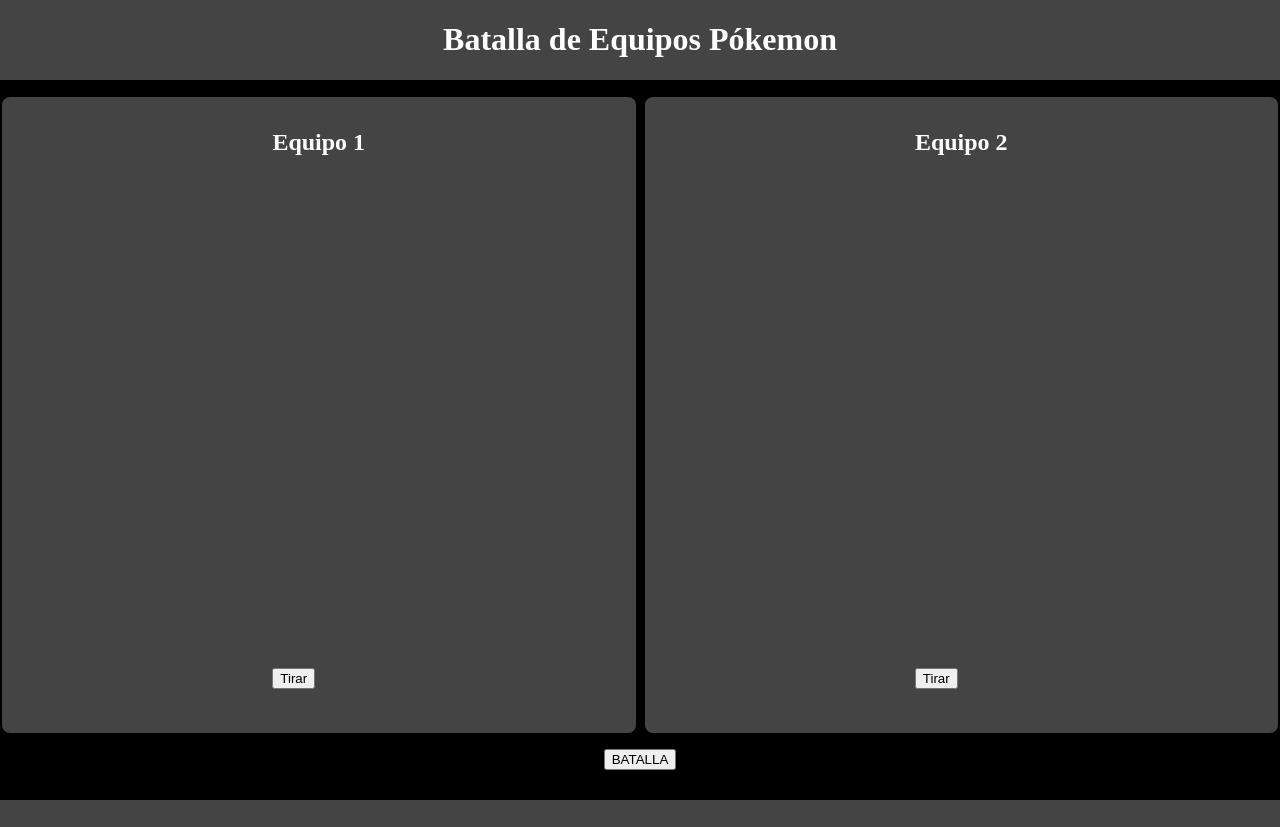
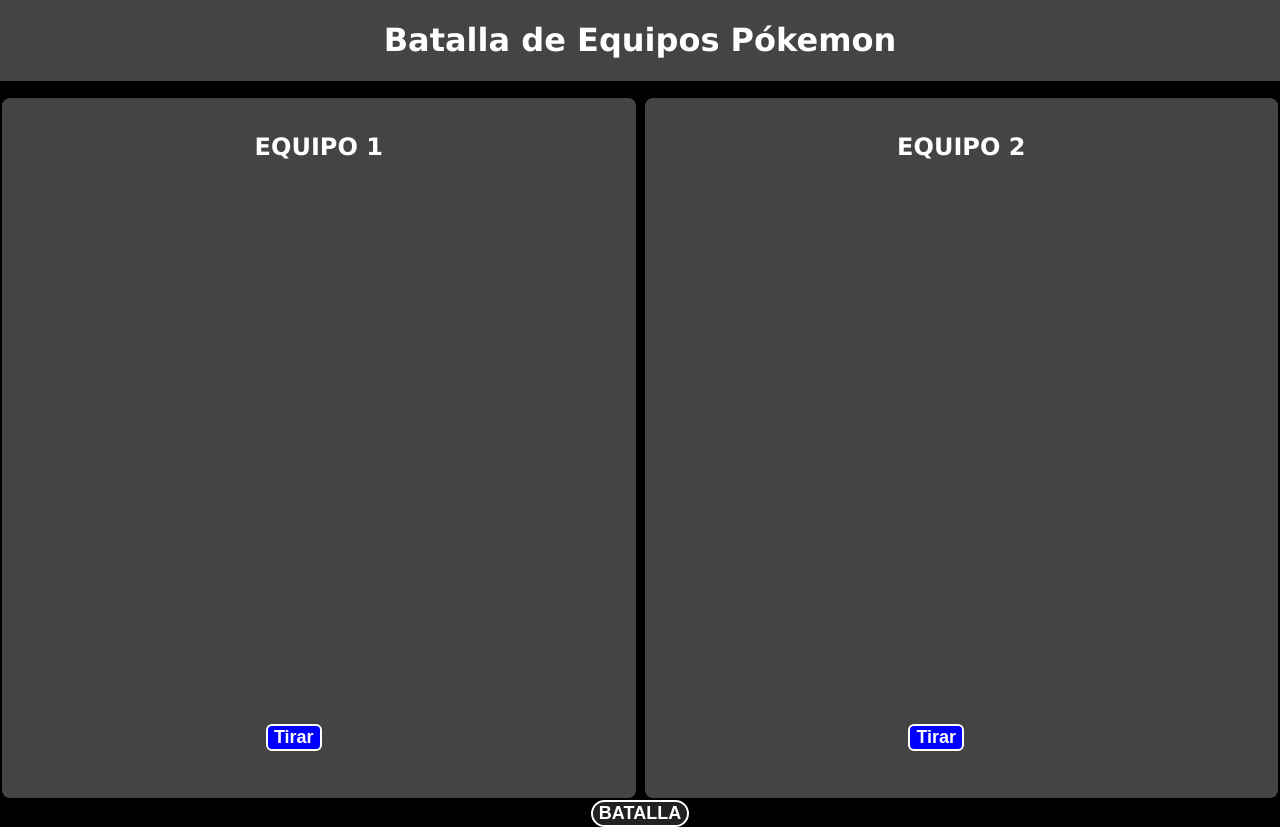
Before and after one commit to vfigunn/figunValentin, a PHP site: page / in a window 1280 px wide. Before the commit the page ends 800 px from the top, so only its background shows below. Run offline with PHP 8.4, Linux system fonts and the light colour scheme.

Commit message:
TP N1 PokeApi

```diff
--- a/Practica-04/getPokemons/funciones/3vs3.js
+++ b/Practica-04/getPokemons/funciones/3vs3.js
@@ -38,7 +38,6 @@ const getPokemons = async()=>{
     const elegidos = [];
     const pokemones = await getAllPokemons()
 
-
     for(i=0;i<6;i++){
         const id = getNumRand(1,pokemones.length)
         const pokemonUrl = pokemones[id].url
--- a/TPN1_POKEAPI/functions/fn_1.js
+++ b/TPN1_POKEAPI/functions/fn_1.js
@@ -45,8 +45,12 @@ const getPokemons = async()=>{
 
         //Batalla
         $btn_batalla.disabled = true
+
         $btn_batalla.addEventListener('click',()=>{
             generarBatalla(statsEquipoUno,statsEquipoDos)
+            $btn_batalla.style.backgroundColor = '#222'
+            $btn_batalla.disabled=true
+
         })
 
 
@@ -87,10 +91,14 @@ const getPokemons = async()=>{
             document.getElementById('dado2_E1').textContent = `Dado 2: ${dado_2}`
 
             if(tirada_e1===3){
+                $btn_dadosE1.style.backgroundColor = '#222'
                 $btn_dadosE1.disabled=true
             }
 
-            if(tiradas_totales===6){$btn_batalla.disabled=false}
+            if(tiradas_totales===6){
+                $btn_batalla.style.backgroundColor = "red";
+                $btn_batalla.disabled=false
+            }
 
         })
 
@@ -112,8 +120,14 @@ const getPokemons = async()=>{
             document.getElementById('dado1_E2').textContent = `Dado 1: ${dado_1}`
             document.getElementById('dado2_E2').textContent = `Dado 2: ${dado_2}`
 
-            if(tirada_e2===3){$btn_dadosE2.disabled=true}
-            if(tiradas_totales===6){$btn_batalla.disabled=false}
+            if(tirada_e2===3){
+                $btn_dadosE2.style.backgroundColor = '#222'
+                $btn_dadosE2.disabled=true
+            }
+            if(tiradas_totales===6){
+                $btn_batalla.style.backgroundColor = "red";
+                $btn_batalla.disabled=false
+            }
 
 
         })
@@ -175,6 +189,11 @@ const generarStats = (equipo)=>{
 const generarBatalla = (equipo_uno,equipo_dos)=>{
         const restoEquipoUno = equipo_uno.defense - equipo_dos.attack
         const restoEquipoDos = equipo_dos.defense - equipo_uno.attack
+        console.log(restoEquipoUno,' ',restoEquipoDos)
+
+        document.querySelector('.defensaSobranteE1').textContent = `Defensa sobrante: ${restoEquipoUno}`;
+
+        document.querySelector('.defensaSobranteE2').textContent = `Defensa sobrante: ${restoEquipoDos}`;
 
         if(restoEquipoUno == restoEquipoDos){
             document.getElementById('EquipoUnoGana').textContent = 'Hay empate!!!!!!'
--- a/TPN1_POKEAPI/index.html
+++ b/TPN1_POKEAPI/index.html
@@ -3,7 +3,7 @@
 <head>
     <meta charset="UTF-8">
     <meta name="viewport" content="width=device-width, initial-scale=1.0">
-    <link rel="stylesheet" href="/styles/style.css">
+    <link rel="stylesheet" href="/TPN1_POKEAPI/styles/style.css">
     <title>Batalla 3x3 de Pokemones</title>
 </head>
 <body>
@@ -12,7 +12,7 @@
     </header>
     <section>
             <div id="EquipoUno">
-                <h2>Equipo 1</h2>
+                <h2>EQUIPO 1</h2>
                 <div id="EquipoUnoCards"></div>
                 <div class="ganador">
                     <h3 id="EquipoUnoGana"></h3>
@@ -21,6 +21,7 @@
                 <div class="equipoUnoStats">
                     <p class="totalAttackE1"></p>
                     <p class="totalDefenseE1"></p>
+                    <p class="defensaSobranteE1"></p>
                 </div>
                 <div class="dados">
                     <div class="tiradas">
@@ -39,7 +40,7 @@
             </div>
 
             <div id="EquipoDos">
-                <h2>Equipo 2</h2>
+                <h2>EQUIPO 2</h2>
                 <div id="EquipoDosCards"></div>
                 <div class="ganador">
                     <h3 id="EquipoDosGana"></h3>
@@ -47,6 +48,7 @@
                 <div class="equipoDosStats">
                     <p class="totalAttackE2"></p>
                     <p class="totalDefenseE2"></p>
+                    <p class="defensaSobranteE2"></p>
                 </div>
                 <div class="dados">
                     <div class="tiradas">
@@ -67,6 +69,6 @@
     <div class="botones">
         <button id="batalla">BATALLA</button>
     </div>
-    <script src="/functions/fn_1.js"></script>
+    <script src="/TPN1_POKEAPI/functions/fn_1.js"></script>
 </body>
 </html>
--- a/TPN1_POKEAPI/styles/style.css
+++ b/TPN1_POKEAPI/styles/style.css
@@ -1,10 +1,13 @@
 body{
     margin: 0;
     padding: 0;
+    height: 100vh;
     background: #000;
     display: flex;
     flex-direction: column;
+    justify-content: space-evenly;
     color: white;
+    font-family:'Lucida Sans', 'Lucida Sans Regular', 'Lucida Grande', 'Lucida Sans Unicode', Geneva, Verdana, sans-serif;
 }
 
 header{
@@ -24,7 +27,7 @@ h1,h2,h3{
 section{
     margin-top: 15px;
     width: 100%;
-    height: 80vh;
+    height: fit-content;
     display: flex;
     gap: 5px;
 }
@@ -34,7 +37,7 @@ section{
     flex-direction: column;
     justify-content: space-around;
     width: 50%;
-    height: auto;
+    height: 700px;
     min-height: fit-content;
     background-color: #444;
     border: 2px solid black;
@@ -82,7 +85,7 @@ p{
 
 .botones{
     width: 100%;
-    height: 50px;
+    height: auto;
     display: flex;
     justify-content:center;
     align-items: center;
@@ -108,6 +111,21 @@ p{
     width: 110px;
 }
 #tirar_e1,#tirar_e2{
+    background-color: blue;
+    color: white;
+    font-weight: 600;
+    font-size: large;
+    border-radius: 6px;
     width: fit-content;
     margin-top: 1rem;
+    border: 2px solid white;
 }
+
+#batalla{
+    background-color: #222;
+    color: white;
+    font-weight: 900;
+    font-size: large;
+    border-radius: 20px;
+    border: 2px solid white;
+}
```
